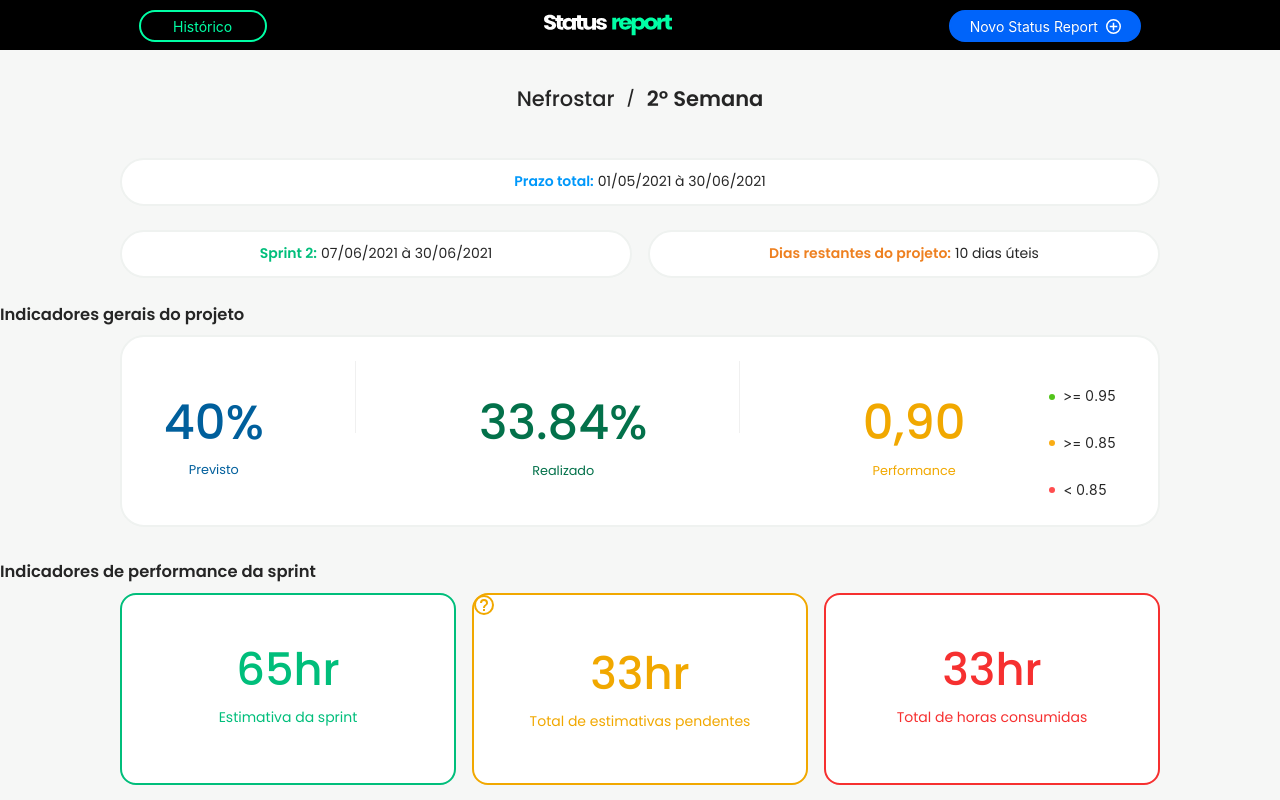
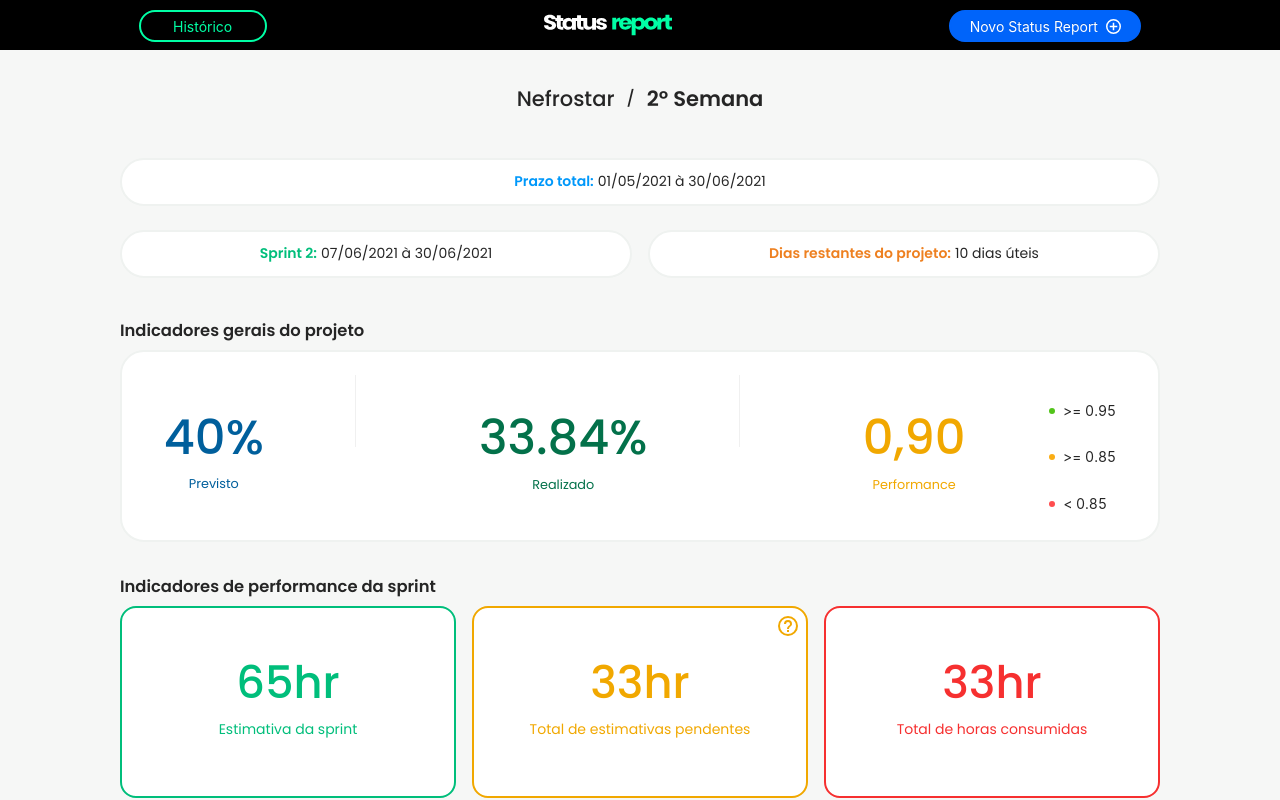
Before and after one commit to dudasancar/status-report, a React (Create React App) app: page / in a window 1280 px wide. Shown: the top 800 px of the page. Built offline with nearby package versions, Linux system fonts and the light colour scheme.

Commit message:
alinhamento titulos e svg

```diff
--- a/src/components/IndicadoresGerais/IndicadoresGerais.js
+++ b/src/components/IndicadoresGerais/IndicadoresGerais.js
@@ -1,12 +1,16 @@
 import React from 'react';
 import { Badge } from 'antd';
-import { Titulo, Div, Card, Previstoh2, Previsto, Separador, Realizadoh2, Realizado, Performanceh2, Performance, BadgeStyle } from './styles';
+import { Titulo, DivCard, Card, Previstoh2, Previsto, Separador, Realizadoh2, Realizado, Performanceh2, Performance, BadgeStyle, DivTitulo, DivTitulo2 } from './styles';
 
 const IndicadoresGerais = () => {
     return (
-        <div>
-            <Titulo>Indicadores gerais do projeto</Titulo>
-            <Div>
+        <>
+            <DivTitulo>
+                <DivTitulo2>
+                    <Titulo>Indicadores gerais do projeto</Titulo>
+                </DivTitulo2>
+            </DivTitulo>
+            <DivCard>
                 <Card>
                     <div>
                         <Previstoh2>40%</Previstoh2>
@@ -29,8 +33,8 @@ const IndicadoresGerais = () => {
                 </BadgeStyle>
 
                 </Card>
-            </Div>
-        </div>
+            </DivCard>
+        </>
     )
 }
 
--- a/src/components/IndicadoresGerais/styles.js
+++ b/src/components/IndicadoresGerais/styles.js
@@ -1,15 +1,29 @@
 import styled from 'styled-components';
 import { Divider } from 'antd';
+
+export const DivTitulo = styled.div`
+    display: flex;
+    justify-content: center;
+    margin-top: 2rem;
+    margin-bottom: 2rem;
+`;
+
+export const DivTitulo2 = styled.div`
+    width: 65rem;
+    height: 0;
+    display: flex;
+    flex-wrap: wrap;
+    justify-content: center;
+`;
 
 export const Titulo = styled.h3`
     font-weight: bold;
     font-family: 'Poppins';
     display: flex;
     flex: 1;
-align-self: baseline;
 `;
 
-export const Div = styled.div`
+export const DivCard = styled.div`
     display: flex;
     justify-content: center;
 `;
--- a/src/components/IndicadoresPerformance/IndicadoresPerformance.js
+++ b/src/components/IndicadoresPerformance/IndicadoresPerformance.js
@@ -1,12 +1,16 @@
 import React from 'react';
 import ajuda from '../../assets/ajuda.svg';
-import { Titulo, Cards, Card1, Estimativah2, Estimativa, Card2, ImgAjuda, EstimativasPendentesh2, EstimativasPendentes, Card3, HorasConsumidash2, HorasConsumidas } from './styles';
+import { Titulo, Cards, Card1, Estimativah2, Estimativa, Card2, ImgAjuda, EstimativasPendentesh2, EstimativasPendentes, Card3, HorasConsumidash2, HorasConsumidas, DivTitulo, DivTitulo2 } from './styles';
 
 
 const IndicadoresPerformance = () => {
     return (
         <>
-        <Titulo>Indicadores de performance da sprint</Titulo>
+        <DivTitulo>
+            <DivTitulo2>
+                <Titulo>Indicadores de performance da sprint</Titulo>
+            </DivTitulo2>
+        </DivTitulo>
         <Cards>
                 <Card1>
                     <Estimativah2>65hr</Estimativah2>
--- a/src/components/IndicadoresPerformance/styles.js
+++ b/src/components/IndicadoresPerformance/styles.js
@@ -1,9 +1,23 @@
 import styled from 'styled-components';
+
+export const DivTitulo = styled.div`
+    display: flex;
+    justify-content: center;
+    margin-top: 2rem;
+    margin-bottom: 2rem;
+`;
+
+export const DivTitulo2 = styled.div`
+    width: 65rem;
+    height: 0;
+    display: flex;
+    flex-wrap: wrap;
+    justify-content: center;
+`;
 
 export const Titulo = styled.h3`
     display: flex;
-    justify-content: initial;
-    padding-top: 2rem;
+    flex: 1;
     font-weight: bold;
     font-family: 'Poppins';
 `;
@@ -46,13 +60,12 @@ export const Card2 = styled.div`
 `;
 
 export const ImgAjuda = styled.img`
-    margin: 0;
-    display: flex;
-    justify-content: flex-end;
+    float: right;
+    padding: 0.5rem;
 `;
 
 export const EstimativasPendentesh2 = styled.h2`
-    padding-top: 1.5rem;
+    padding-top: 2.5rem;
     color: #F1A800;
     font-family: 'Poppins';
     font-size: 2.8rem;
```
Lines whose indentation alone changed are shown as unchanged.
